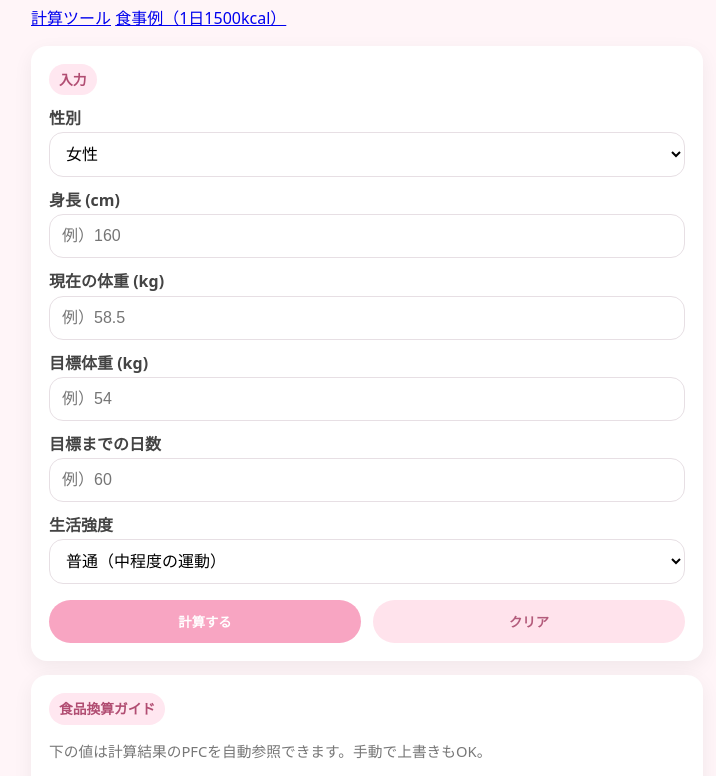
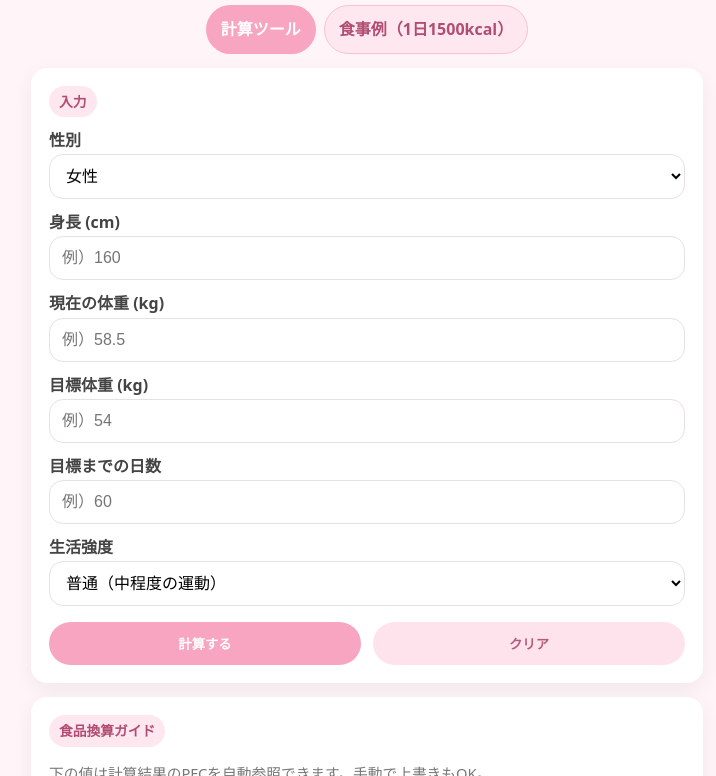
Before and after one commit to mayu143diet/pfc-calculator, a plain HTML site: page docs/index.html in a window 1280 px wide. Shown: the part 87-863 px from the top of the page, without its empty margins (273-989 px from the left). Drawn offline with Linux system fonts and the light colour scheme.

Commit message:
Add CSS styles for tab navigation in index.html

```diff
--- a/docs/index.html
+++ b/docs/index.html
@@ -38,6 +38,17 @@
     .small{font-size:.92rem}
     .tag{display:inline-block;background:#ffe7f0;color:#b14d72;border-radius:999px;padding:4px 10px;font-weight:700;font-size:.86rem;margin-right:6px}
     .right{display:flex;gap:8px;align-items:center;justify-content:flex-end}
+/* タブナビ */
+.tabs{display:flex;gap:8px;justify-content:center;margin:8px 0 14px}
+.tabs .tab{
+  display:inline-block;padding:10px 14px;border-radius:999px;
+  background:#ffe7f0;color:#b14d72;text-decoration:none;font-weight:700;
+  border:1px solid #f6c2d3
+}
+.tabs .tab:hover{filter:brightness(0.98)}
+.tabs .tab.is-active{
+  background:var(--accent); color:#fff; border-color:transparent;
+}
   </style>
 </head>
 <body>
```
